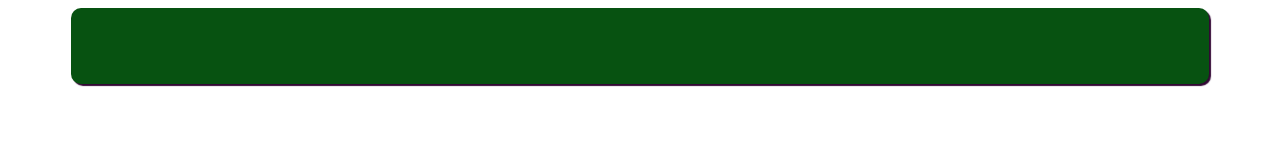
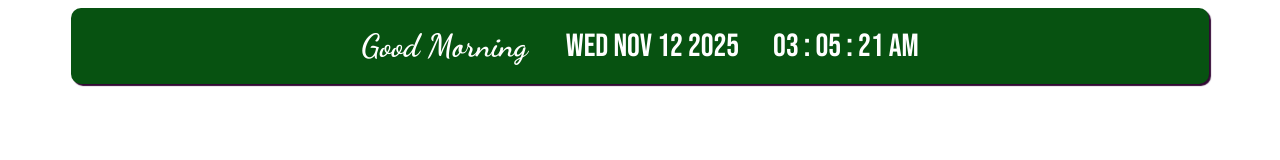
Before and after one commit to writer0825-prog/Greeting, a plain HTML site: page index.html in a window 1280 px wide. Drawn offline with Linux system fonts and the light colour scheme.

Commit message:
Update index.html

```diff
--- a/index.html
+++ b/index.html
@@ -42,7 +42,7 @@ h1 {
     border-radius: 10px;
     background: #075211;
     width: 85vw;
-    color: #00000000;
+    color: #fff;
     display: inline-block;
     box-shadow: 2px 2px 1px 0px #330835;
 }
```
